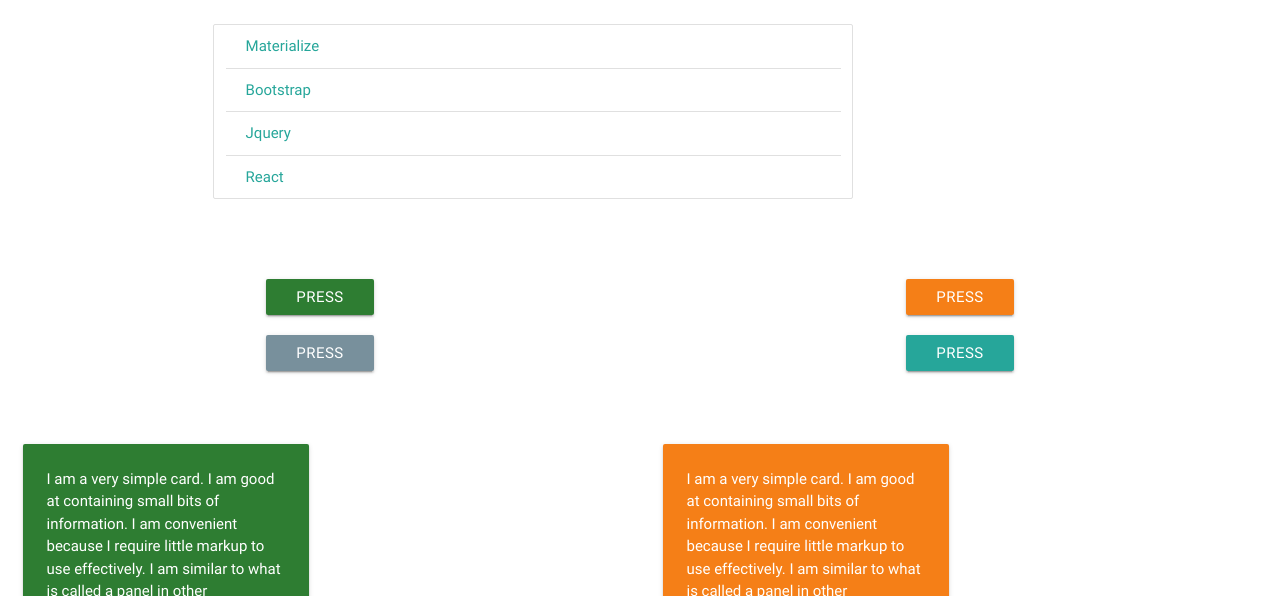
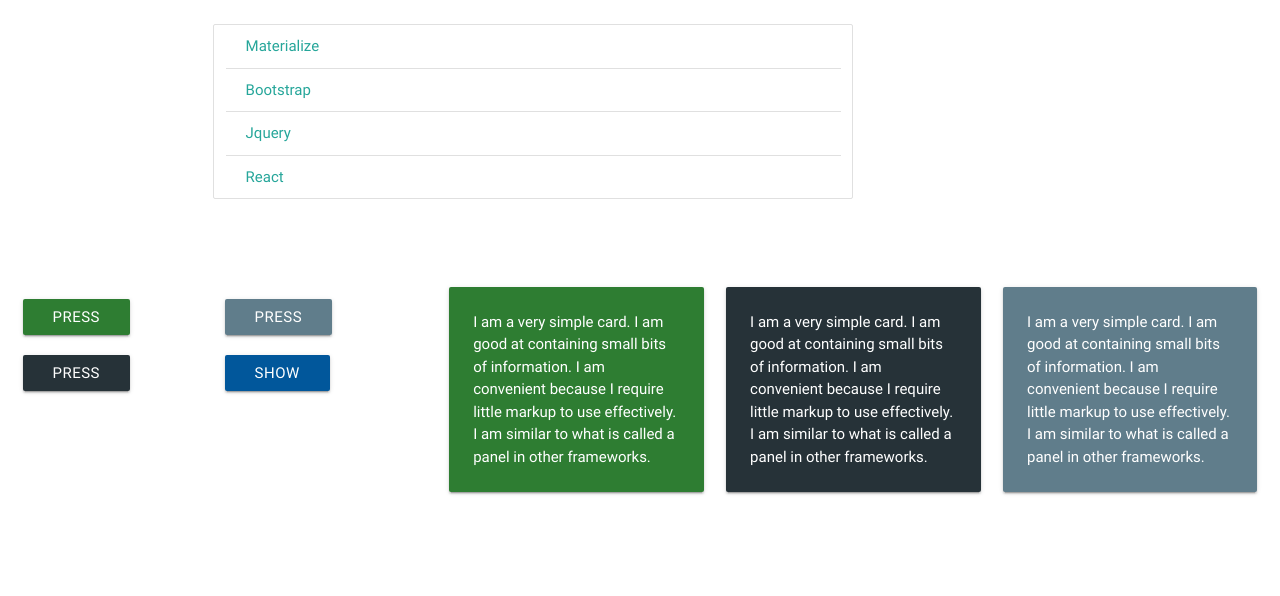
Before and after one commit to hectorgenaro/ejemploDisplay, a plain HTML site: page bottom.html in a window 1280 px wide. Shown: the part 356-952 px from the top of the page. After the commit the page ends 883 px from the top, so only its background shows below. Drawn offline with nearby package versions, Linux system fonts and the light colour scheme.

Commit message:
cambio de posicion de los elementos de la pagina

```diff
--- a/bottom.html
+++ b/bottom.html
@@ -53,55 +53,44 @@
 
   <br><br>
 
-
 <div class="row">
-    <div class="col s12 m6 16 center">
+  <div class="col s12 m4">
+    <div class="col s6 m6">
+      <div class="row"></div>
       <a class=" waves-effect waves-light btn #2e7d32 green darken-3" onclick=saluda(1)>Press</a>
+      <div class="row"></div>
+      <a class=" waves-effect waves-light btn #78909c blue-grey darken-4" onclick=saluda(2)>Press</a>
     </div>
-    <div class="col s12 m6 16 center">
-      <a class=" waves-effect waves-light btn #f57f17 yellow darken-4" onclick=saluda(2)>Press</a>
-    </div>
-    <div class="row">
-    </div>
-    <div class="col s12 m6 16 center">
-      <a class=" waves-effect waves-light btn #78909c blue-grey lighten-1" onclick=saluda(3)>Press</a>
-    </div>
-    <div class=" col s12 m6 16 center" onclick=saluda(4)>
-      <a class=" waves-effect waves-light btn">Press</a>
+    <div class="col s6 m6">
+      <div class="row"></div>
+      <a class=" waves-effect waves-light btn #78909c blue-grey" onclick=saluda(3)>Press</a>
+      <div class="row"></div>
+      <a class=" waves-effect waves-light btn #01579b light-blue darken-4" onclick=saluda(4)>Show</a>
     </div>
   </div>
 
-  <br><br>
-  <div class="row">
-    <div class="col s6">
-      <div class="col s12 m6">
+  <div class="col s6 m8">
+    <div class="col s6 m4">
       <div class="card-panel #2e7d32 green darken-3" id='card1'>
         <span class="white-text">I am a very simple card. I am good at containing small bits of information.
           I am convenient because I require little markup to use effectively. I am similar to what is called a panel in other frameworks.
         </span>
       </div>
     </div>
-    </div>
-
-    <div class="col s6">
-      <div class="col s12 m6">
-        <div class="card-panel #f57f17 yellow darken-4" id='card2'>
+    <div class="col s6 m4">
+      <div class="card-panel #78909c blue-grey darken-4" id='card2'>
         <span class="white-text">I am a very simple card. I am good at containing small bits of information.
           I am convenient because I require little markup to use effectively. I am similar to what is called a panel in other frameworks.
         </span>
       </div>
     </div>
-    </div>
-    <div class="col s6">
-      <div class="col s12 m6">
-        <div class="card-panel teal #78909c blue-grey lighten-1" id='card3'>
+    <div class="col s6 m4">
+      <div class="card-panel #78909c blue-grey" id='card3'>
         <span class="white-text">I am a very simple card. I am good at containing small bits of information.
           I am convenient because I require little markup to use effectively. I am similar to what is called a panel in other frameworks.
         </span>
       </div>
     </div>
-    </div>
-
   </div>
 
   <script type="text/javascript" src="https://code.jquery.com/jquery-3.2.1.min.js"></script>
@@ -145,8 +134,12 @@
         presentacion.style.display = "none"
         saludo.style.display = "none"
         intro.style.display = "block"
-        // window.alert(n)
-      }
+
+      } else if (n == 4) {
+        presentacion.style.display = "block"
+        saludo.style.display = "block"
+        intro.style.display = "block"
+      } else;
     }
   </script>
 </body>
```
Lines whose indentation alone changed are shown as unchanged.
